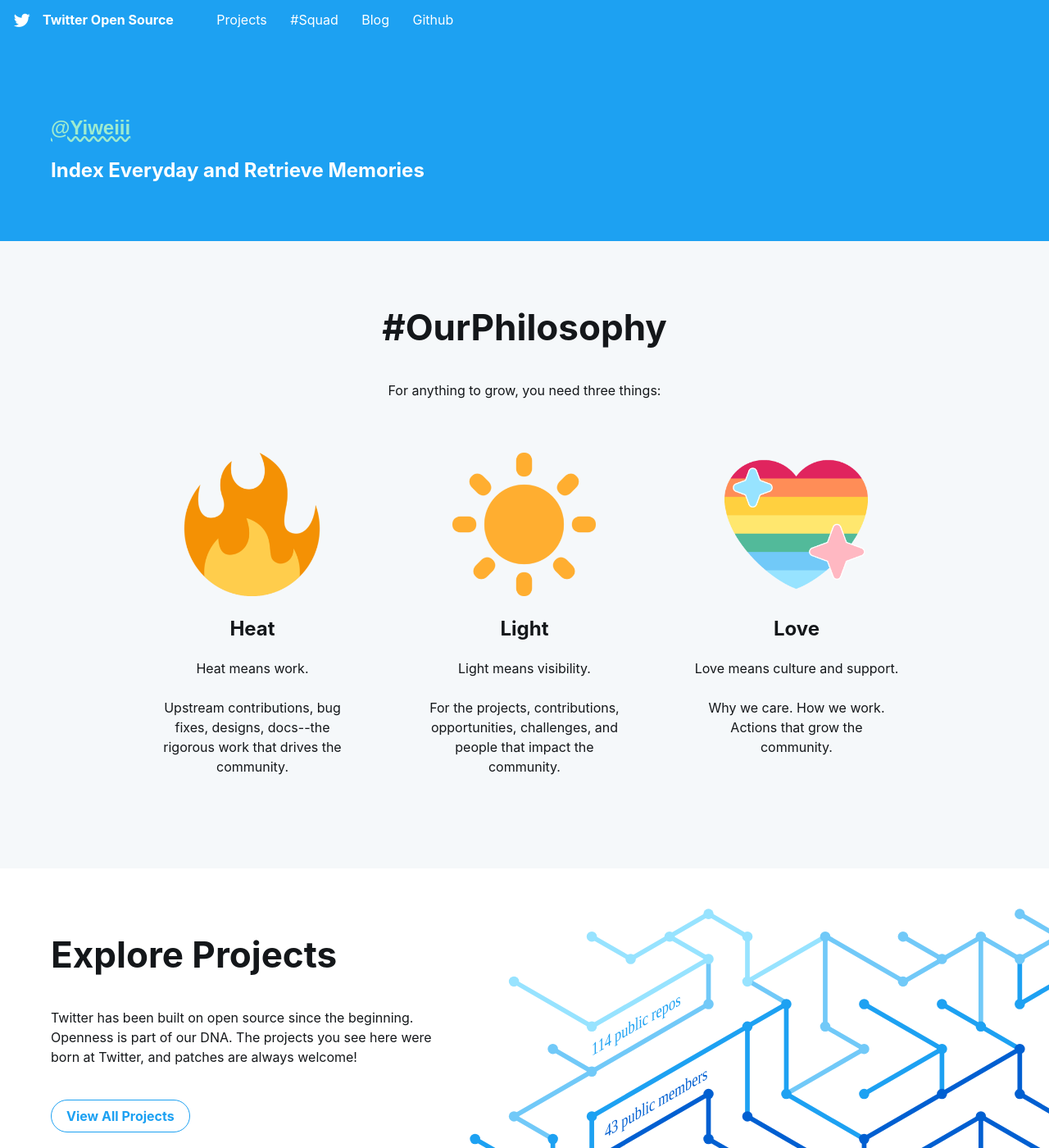
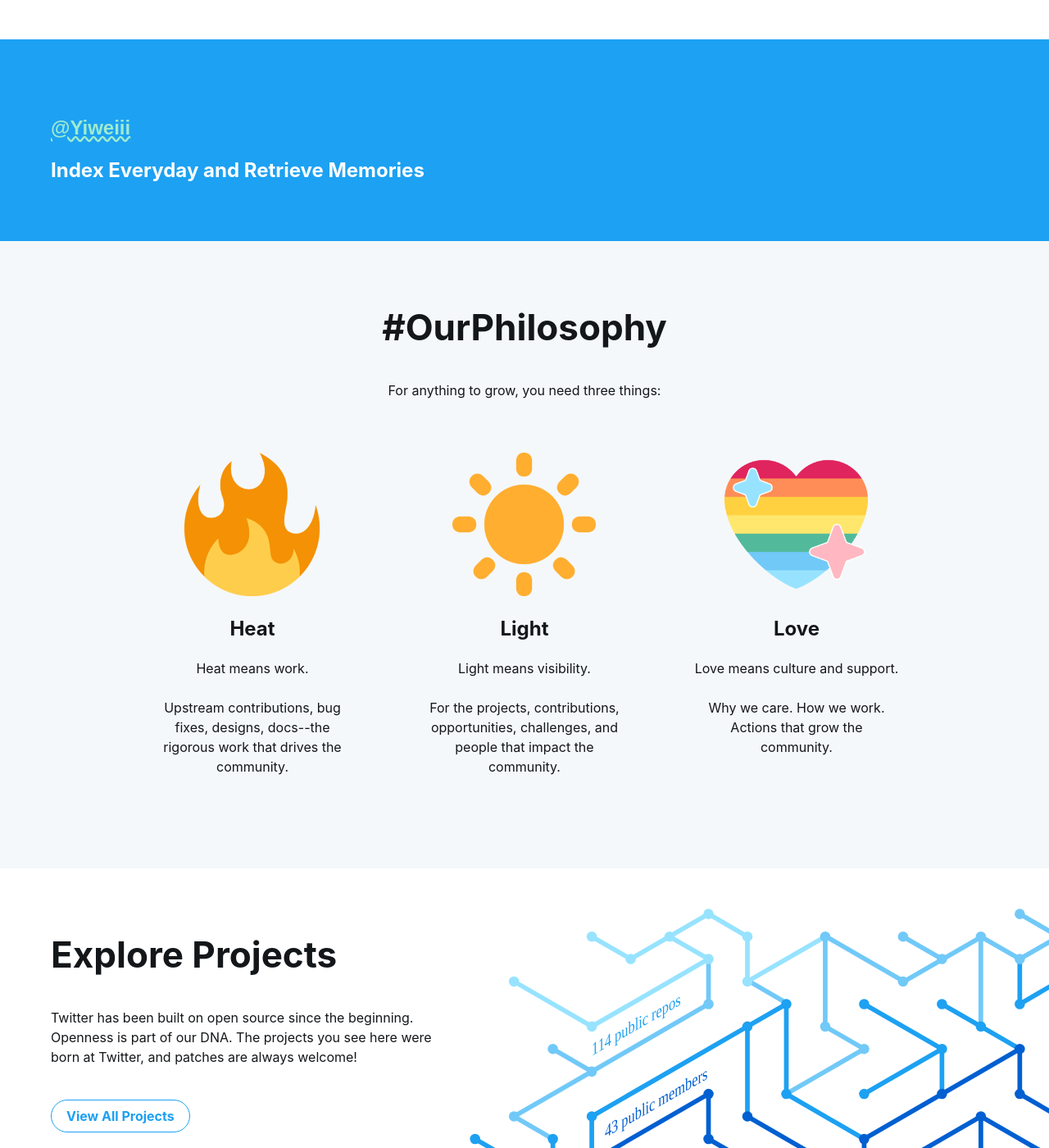
Before and after one commit to Yiweiii/Yiweiii.github.io, a Jekyll site: the page built from index.html, in a window 1280 px wide and 1400 px high. Shown: the whole window at 82% size. Built offline with Jekyll 4.4.1, drawn with Linux system fonts in a browser that asks for light colours; some web fonts are replaced; comment, search, counter and statistics services are not loaded.

Commit message:
beatuif3

```diff
--- a/css/main.css
+++ b/css/main.css
@@ -27,7 +27,7 @@
 /* Navigation wrapper */
 
 nav {
-  background-color: var(--tw-color-blue-primary);
+  background-color: white;
   padding: var(--feather-grid-xsmall);
   width: 100%;
   position: fixed;
```
